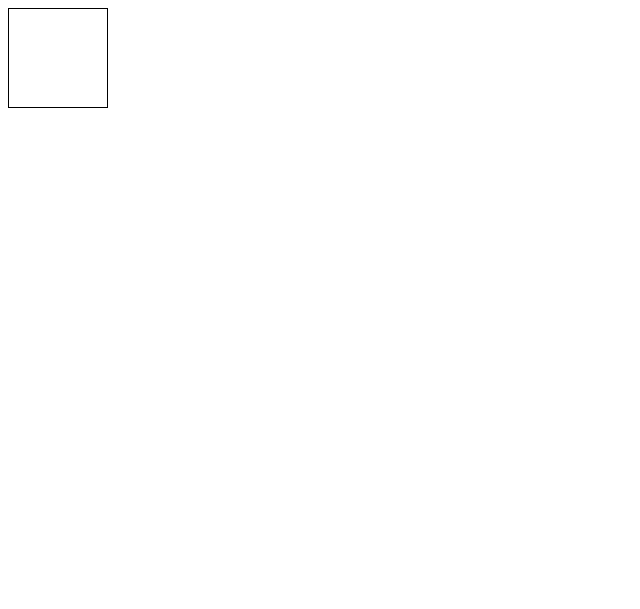
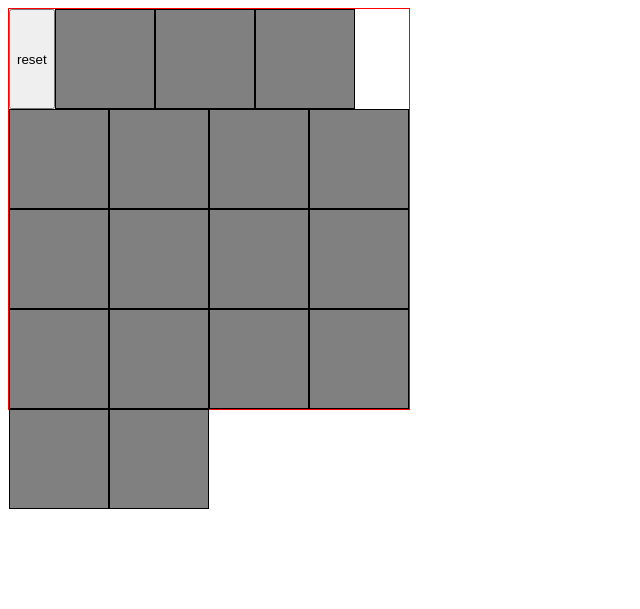
Before and after one commit to fchikwekwe/javascript-concentration-game, a plain HTML site: page concentration.html in a window 1280 px wide. Shown: the whole page, without its empty margins (0-640 px from the left). Drawn offline with Linux system fonts and the light colour scheme.

Commit message:
finished basic html; added some styling

```diff
--- a/concentration.html
+++ b/concentration.html
@@ -21,28 +21,167 @@
             .game-square > div > div {
                 height: 50%;
             }
+            .game-square > div > div:first-child {
+                background-color: gray;
+            }
+            .flip > div {
+                top: -100%
+            }
+            .square-0 {
+                background-color: aqua;
+            }
+            .square-1 {
+                background-color: bisque;
+            }
+            .square-2 {
+                background-color: blue;
+            }
+            .square-3 {
+                background-color: blueviolet;
+            }
+            .square-4 {
+                background-color: brown;
+            }
+            .square-5 {
+                background-color: cadetblue;
+            }
+            .square-6 {
+                background-color: chartreuse;
+            }
+            .square-7 {
+                background-color: chocolate;
+            }
+            .square-8 {
+                background-color: coral;
+            }
+            .square-9 {
+                background-color: cornflowerblue;
+            }
+            #game {
+                width: 400px;
+                height: 400px;
+                display: flex;
+                flex-direction: row;
+                flex-wrap: wrap;
+                border: 1px solid red;
+            }
         </style>
     </head>
     <body>
         <div class="container">
             <div id="game">
+                <button id="reset-button">reset</button>
                 <div class="game-square">
                     <div>
-                        <div>
-
-                        </div>
-                        <div>
-
-                        </div>
+                        <div></div>
+                        <div></div>
                     </div>
-
-
+                </div>
+                <div class="game-square">
+                    <div>
+                        <div></div>
+                        <div></div>
+                    </div>
+                </div>
+                <div class="game-square">
+                    <div>
+                        <div></div>
+                        <div></div>
+                    </div>
+                </div>
+                <div class="game-square">
+                    <div>
+                        <div></div>
+                        <div></div>
+                    </div>
+                </div>
+                <div class="game-square">
+                    <div>
+                        <div></div>
+                        <div></div>
+                    </div>
+                </div>
+                <div class="game-square">
+                    <div>
+                        <div></div>
+                        <div></div>
+                    </div>
+                </div>
+                <div class="game-square">
+                    <div>
+                        <div></div>
+                        <div></div>
+                    </div>
+                </div>
+                <div class="game-square">
+                    <div>
+                        <div></div>
+                        <div></div>
+                    </div>
+                </div>
+                <div class="game-square">
+                    <div>
+                        <div></div>
+                        <div></div>
+                    </div>
+                </div>
+                <div class="game-square">
+                    <div>
+                        <div></div>
+                        <div></div>
+                    </div>
+                </div>
+                <div class="game-square">
+                    <div>
+                        <div></div>
+                        <div></div>
+                    </div>
+                </div>
+                <div class="game-square">
+                    <div>
+                        <div></div>
+                        <div></div>
+                    </div>
+                </div>
+                <div class="game-square">
+                    <div>
+                        <div></div>
+                        <div></div>
+                    </div>
+                </div>
+                <div class="game-square">
+                    <div>
+                        <div></div>
+                        <div></div>
+                    </div>
+                </div>
+                <div class="game-square">
+                    <div>
+                        <div></div>
+                        <div></div>
+                    </div>
+                </div>
+                <div class="game-square">
+                    <div>
+                        <div></div>
+                        <div></div>
+                    </div>
+                </div>
+                <div class="game-square">
+                    <div>
+                        <div></div>
+                        <div></div>
+                    </div>
                 </div>
             </div>
 
         </div>
     </body>
     <script>
-        // JS Code heres
+        var resetButton = document.getElementById("reset-button");
+        var colors = [];
+        for (var i=0; i < 10; i++) {
+            colors.push('square-' + i);
+        }
     </script>
 </html>
```
